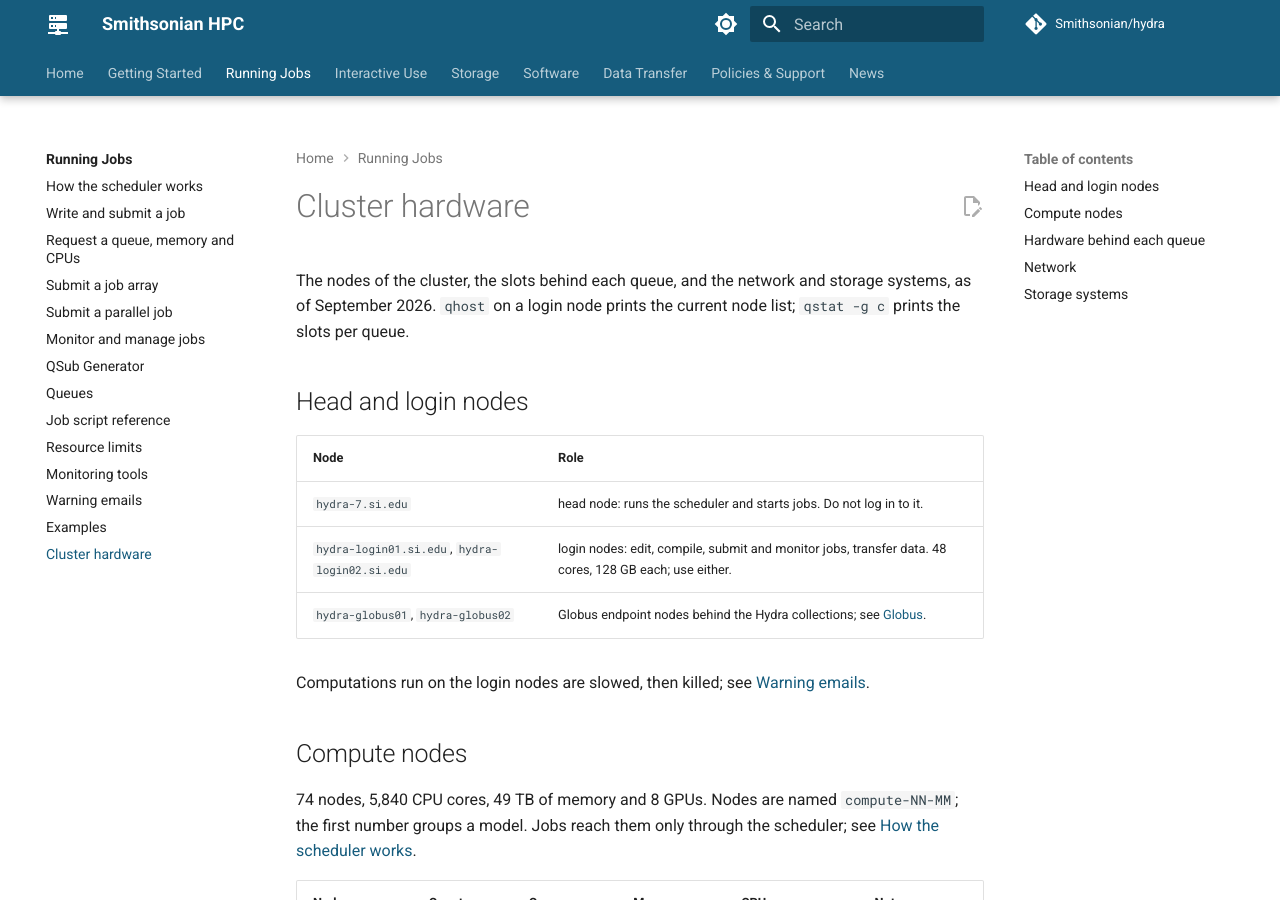
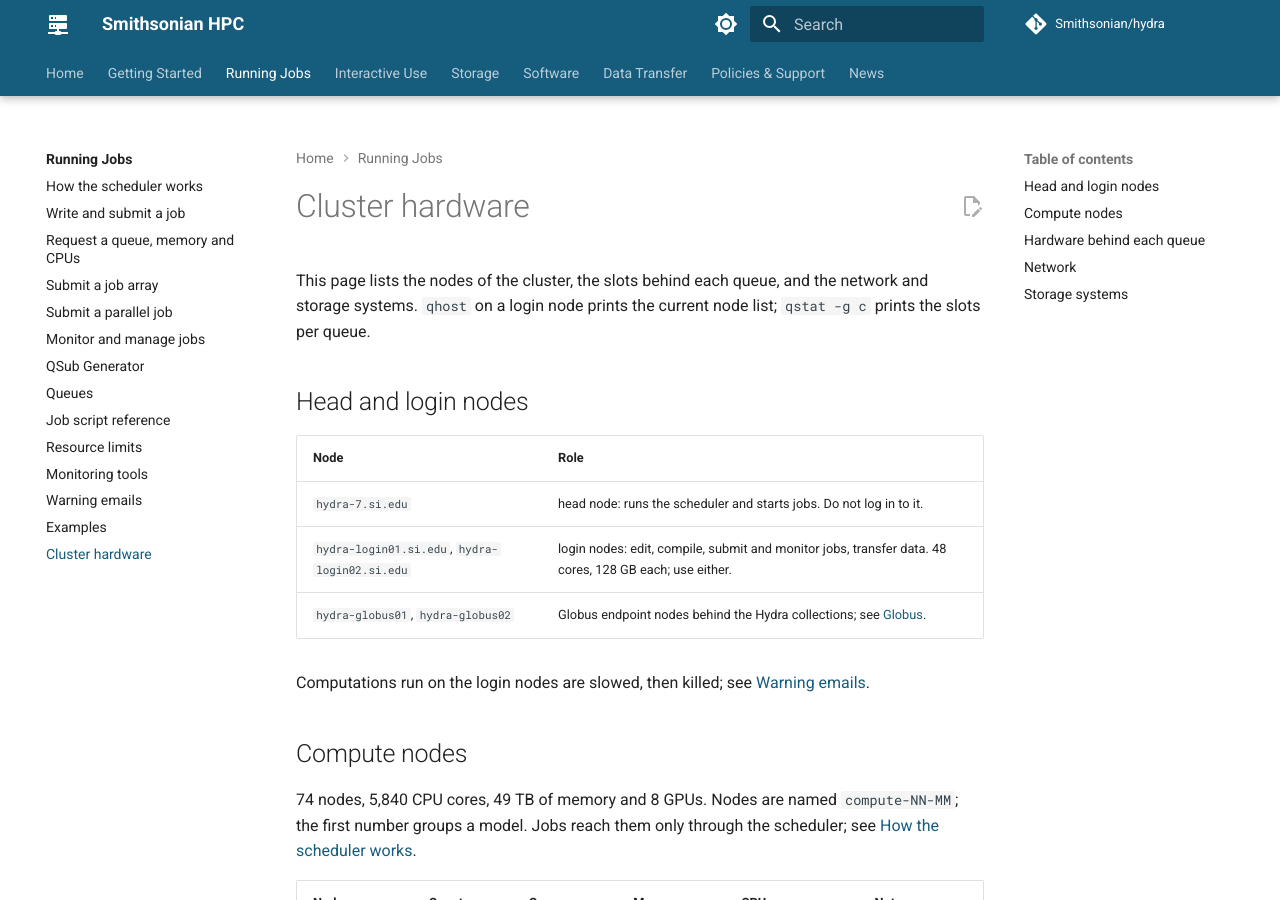
Before and after one commit to ODI-DPAC/hydra, an MkDocs documentation site: the page built from docs/hydra/jobs/hardware.md, in a window 1280 px wide and 900 px high. Built offline with MkDocs 1.6.1 and Material for MkDocs 9.7.7, drawn with Linux system fonts in a browser that asks for light colours; comment, search, counter and statistics services are not loaded; some of the changed text lies outside the part shown.

Commit message:
Cluster hardware: one reference page under Running Jobs; node and queue tables from qhost and qstat; hero updated

```diff
--- a/docs/hydra/jobs/hardware.md
+++ b/docs/hydra/jobs/hardware.md
@@ -1,6 +1,6 @@
 # Cluster hardware
 
-The nodes of the cluster, the slots behind each queue, and the network and storage systems, as of September 2026. `qhost` on a login node prints the current node list; `qstat -g c` prints the slots per queue.
+This page lists the nodes of the cluster, the slots behind each queue, and the network and storage systems. `qhost` on a login node prints the current node list; `qstat -g c` prints the slots per queue.
 
 ## Head and login nodes
 
@@ -37,7 +37,7 @@
 
 ## Hardware behind each queue
 
-Slots from `qstat -g c` on 2026-09-23. A node serves several queues, so the same slots appear in more than one row.
+Slots are from `qstat -g c`. A node serves several queues, so the same slots appear in more than one row.
 
 | Queues | Slots | CPUs per node | Memory | Note |
 |---|---|---|---|---|
```
Also changed, not shown: docs/hydra/jobs/tools.md (+1 -1 lines), docs/hydra/storage/filesystems.md (+1 -1 lines).
